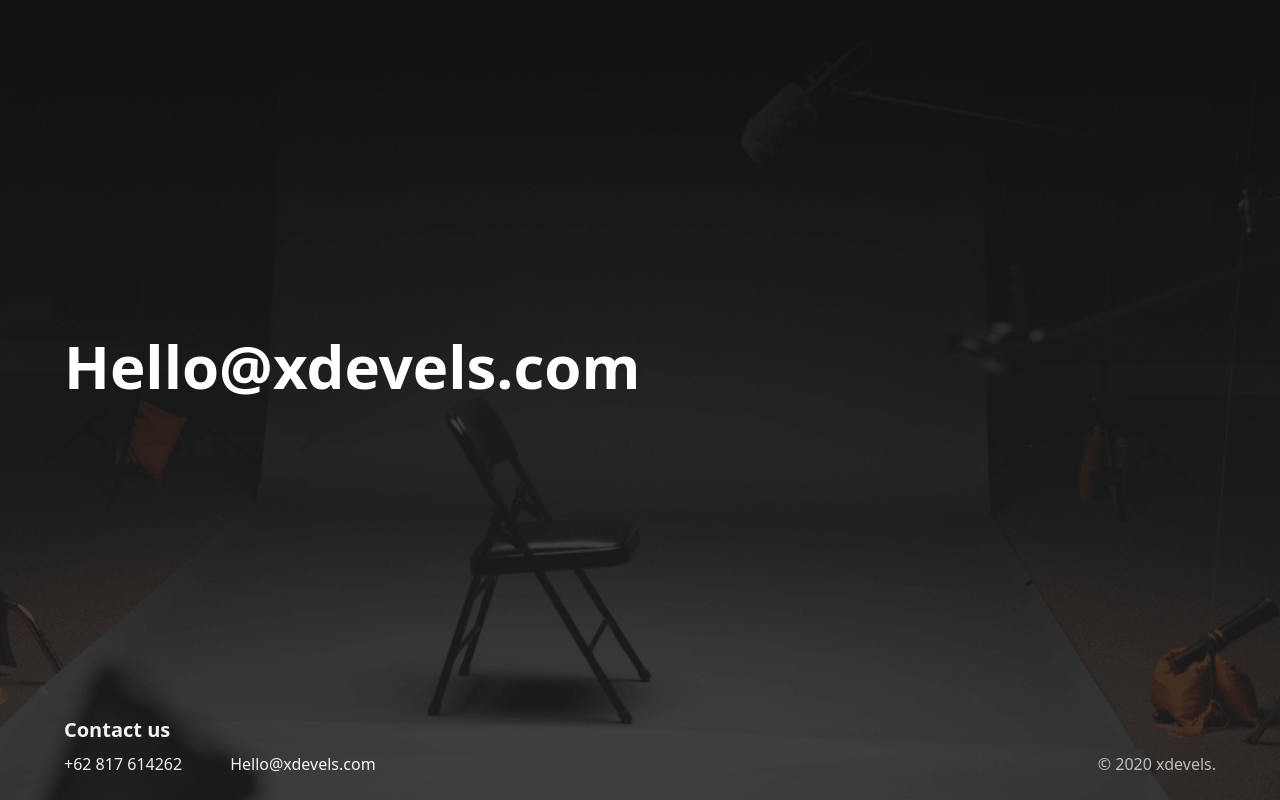
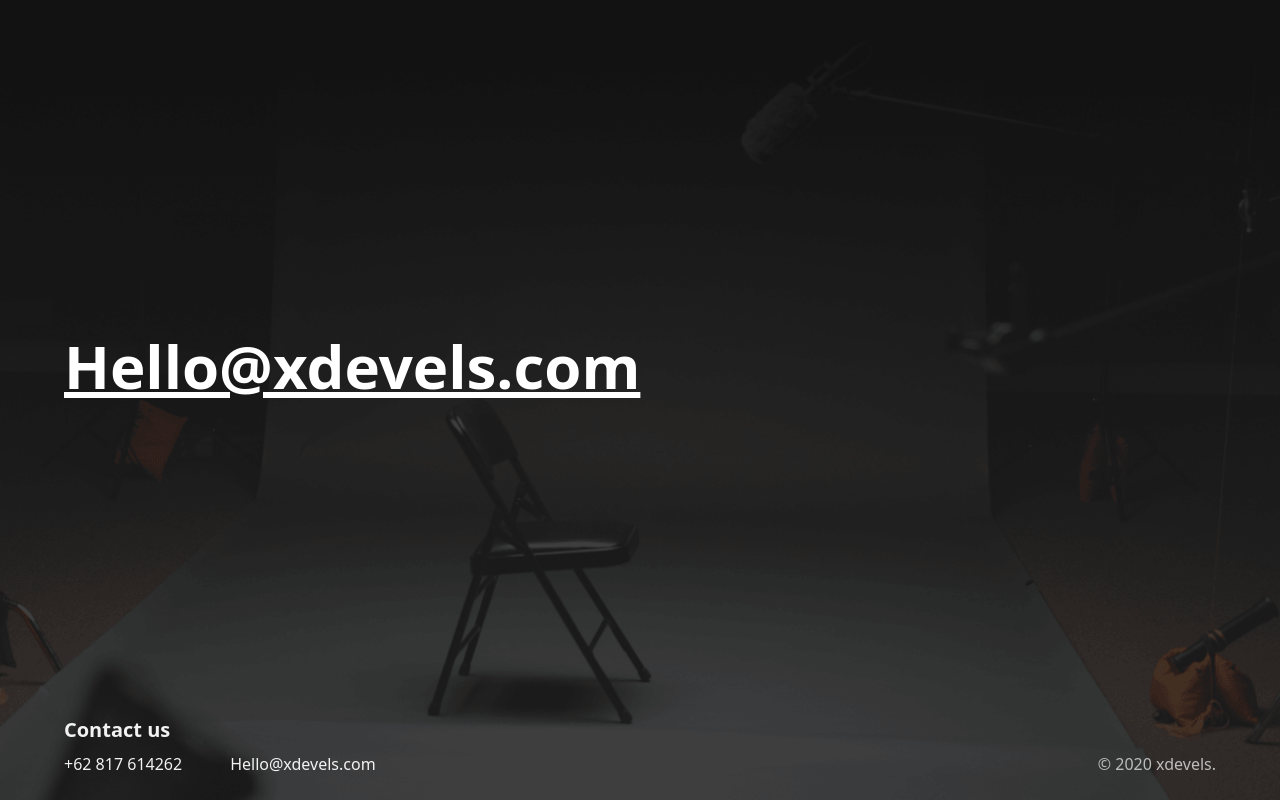
Before and after one commit to alisyahidin/xdev, a Next.js app: page / in a window 1280 px wide. Shown: the part 4004-4804 px from the top of the page. Built offline with nearby package versions, Linux system fonts and the light colour scheme.

Commit message:
update :zzz:

```diff
--- a/components/Footer.tsx
+++ b/components/Footer.tsx
@@ -20,7 +20,7 @@ const Footer: React.FC<FooterProps> = ({ bg = 'bg-footer.png' }) => (
   >
     <div className="container h-full flex flex-col justify-between">
       <div className="flex-1 flex items-center justify-center sm:justify-start">
-        <h1 className="text-white text-4xl sm:text-6xl font-bold">
+        <h1 className="underline text-white text-4xl sm:text-6xl font-bold">
           Hello@xdevels.com
         </h1>
       </div>
```
